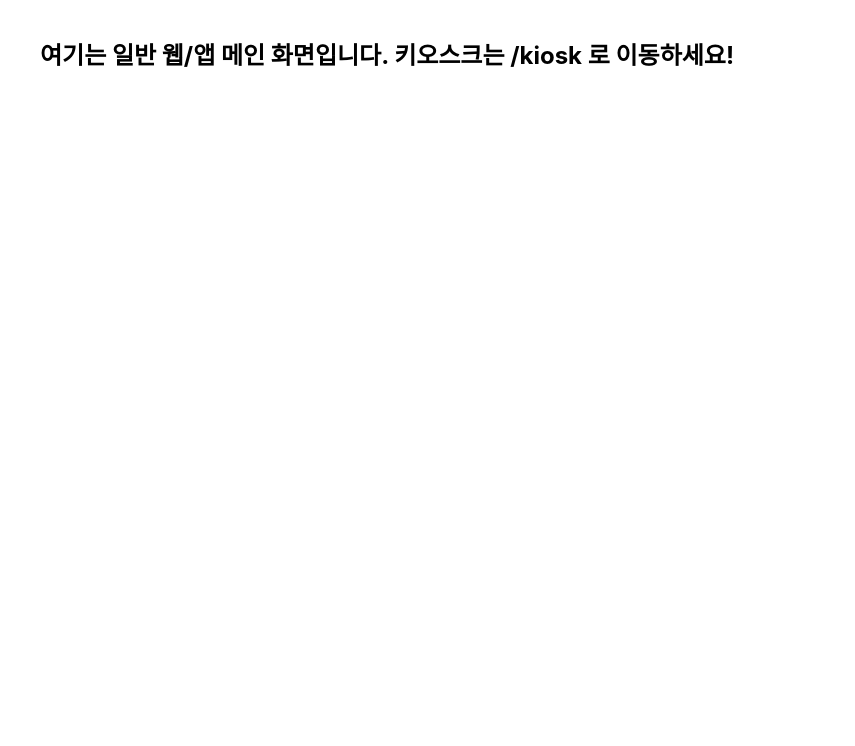
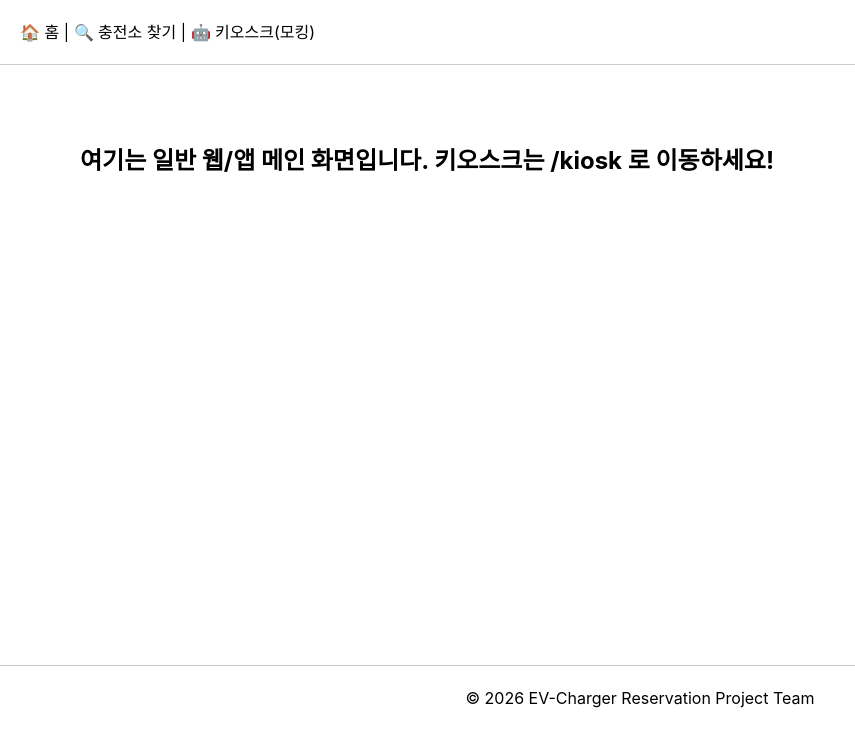
Before and after one commit to woogi0821/NewWhyThem, a React (Vite) app in the folder 90_TeamProject/frontend/chargerReservation/: page / in a window 1280 px wide. Shown: the top 746 px of the page, without its empty margins (0-855 px from the left). Built offline with nearby package versions, Linux system fonts and the light colour scheme.

Commit message:
[수정]라우터 경로 수정
[수정]라우터 경로 수정
검색페이지는 잠시 중단

```diff
--- a/90_TeamProject/frontend/chargerReservation/src/routers/AppRouter.tsx
+++ b/90_TeamProject/frontend/chargerReservation/src/routers/AppRouter.tsx
@@ -1,5 +1,5 @@
-import{BrowserRouter,Routes,Route} from "react-router-dom";
-import{ ChargerMain } from "../pages/mock/Kioskmain";
+import { BrowserRouter, Routes, Route } from "react-router-dom";
+import { ChargerMain } from "../pages/mock/Kioskmain";
 import ToastTestPage from "../pages/admin/ToastTestPage";
 import AdminPage from "../pages/admin/Admin";
 import AdminMemberPage from "../pages/admin/AdminMemberPage";
@@ -7,19 +7,44 @@ import AdminChargerPage from "../pages/admin/AdminChargerPage";
 import AdminReservationPage from "../pages/admin/AdminReservationPage";
 import AdminNoticePage from "../pages/admin/AdminNoticePage";
 
+// 🎯 추가된 임포트 (레이아웃 및 페이지)
+import MainLayout from "../layout/basic/basicLayout";
+// import { SearchPage } from "../pages/SearchPage";
+import { ReservationPage } from "../pages/reservation/ReservationPage";
 
 export const AppRouter = () => {
     return (
         <BrowserRouter>
             <Routes>
-            <Route path="/" element={<div className="p-10 text-2xl font-bold">여기는 일반 웹/앱 메인 화면입니다. 키오스크는 /kiosk 로 이동하세요!</div>} />
+                {/* ==========================================
+                    1. 일반 사용자 영역 (MainLayout의 헤더/푸터가 적용됨)
+                   ========================================== */}
+                <Route path="/" element={<MainLayout />}>
+                    {/* 메인 홈 (기존에 path="/"에 있던 div를 여기로 옮겼습니다) */}
+                    <Route index element={
+                        <div className="p-10 text-2xl font-bold">
+                            여기는 일반 웹/앱 메인 화면입니다. 키오스크는 /kiosk 로 이동하세요!
+                        </div>
+                    } />
+                    {/* 검색 페이지 연결
+                    <Route path="search" element={<SearchPage />} /> */}
+                    {/* 예약 페이지 연결 🎯 */}
+                    <Route path="reservation" element={<ReservationPage />} />
+                </Route>
+
+                {/* ==========================================
+                    2. 독립 영역 (키오스크 및 테스트/관리자)
+                   ========================================== */}
                 <Route path="kiosk" element={<ChargerMain/>}/>
                 <Route path="/toast-test" element={<ToastTestPage />} />
+
+                {/* 관리자 페이지들 (팀장님 기존 코드 유지) */}
                 <Route path="/admin" element={<AdminPage />} />
                 <Route path="/admin/member" element={<AdminMemberPage />} />
                 <Route path="/admin/charger" element={<AdminChargerPage />} />
                 <Route path="/admin/reservation" element={<AdminReservationPage />} />
                 <Route path="/admin/notice" element={<AdminNoticePage />} />
-            </Routes></BrowserRouter>
+            </Routes>
+        </BrowserRouter>
     );
 };
```
Lines whose indentation alone changed are shown as unchanged.
